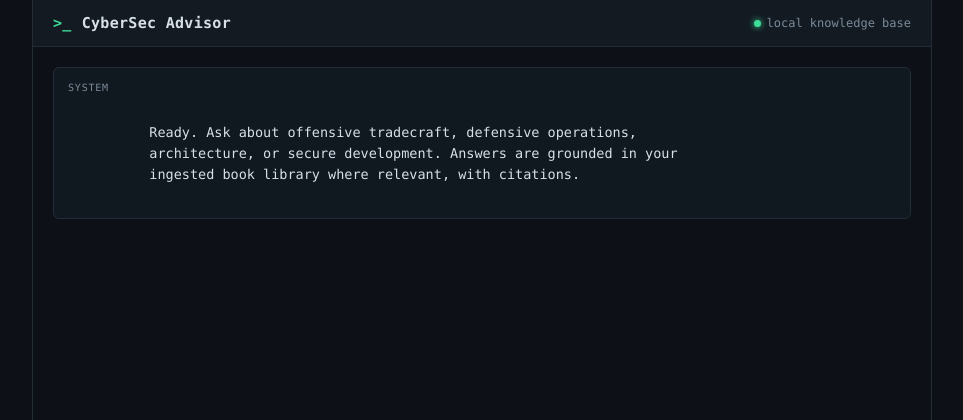
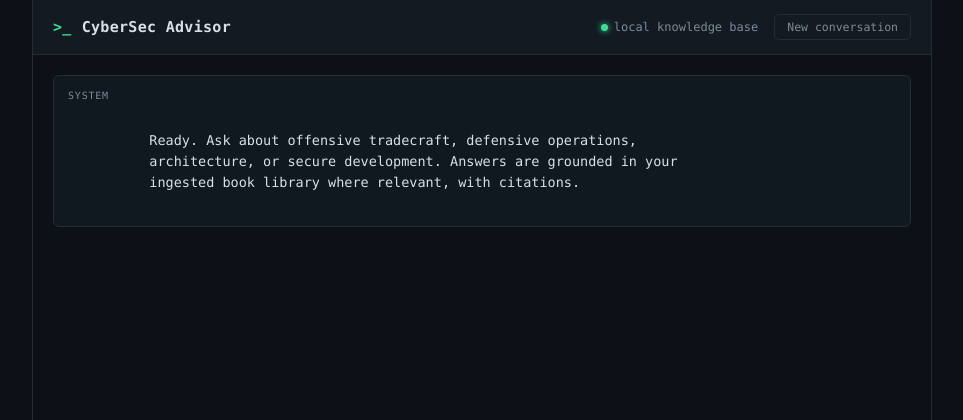
Before and after one commit to goutham-hari/cybersec-advisor, a Flask app: page / in a window 1280 px wide. Shown: the top 420 px of the page, without its empty margins (158-1121 px from the left). Run offline with Flask 3, Linux system fonts and the light colour scheme.

Commit message:
Add session-based multi-turn memory + migrate to google-genai SDK

```diff
--- a/app.py
+++ b/app.py
@@ -53,6 +53,8 @@ Behavior:
 - Cite the book/chapter/page provided in the context below when you use it.
 - If the retrieved context doesn't cover the question, say so plainly and answer
   from general knowledge instead, noting that it isn't from the book corpus.
+- Do not help with attacks against a named real-world target, system, or
+  organization when there's no indication of authorization.
 
 Below is retrieved context from the user's book library relevant to their question.
 Use it as your primary source when relevant.
@@ -96,10 +98,24 @@ if not api_key:
 else:
     genai.configure(api_key=api_key)
 
-model = genai.GenerativeModel("gemini-3.1-flash-lite") if api_key else None
+model = genai.GenerativeModel(
+    "gemini-3.1-flash-lite",
+    system_instruction=SYSTEM_PROMPT,
+) if api_key else None
 
-# Keep simple in-memory conversation history (resets on server restart)
-conversation_history = []
+# ---- Conversation memory ----
+# A single ongoing chat session, kept in memory only (resets when the server
+# restarts, or when the user clicks "New conversation" in the UI). This lets
+# follow-up questions like "explain more about that" work, since Gemini's
+# chat session automatically carries prior turns as context.
+chat_session = None
+
+
+def get_chat_session():
+    global chat_session
+    if chat_session is None:
+        chat_session = model.start_chat(history=[])
+    return chat_session
 
 
 def retrieve_vector(question, k):
@@ -180,10 +196,14 @@ def ask():
         f"[{c['book']}, p.{c['page']}]\n{c['text']}" for c in chunks
     ) if chunks else "(no relevant chunks found in knowledge base)"
 
-    full_prompt = f"{SYSTEM_PROMPT}\n\n=== RETRIEVED CONTEXT ===\n{context_str}\n\n=== QUESTION ===\n{question}"
+    # The system prompt is already attached to the model via system_instruction,
+    # so each turn only needs the retrieved context + the new question. Prior
+    # turns are carried automatically by the chat session.
+    turn_message = f"=== RETRIEVED CONTEXT ===\n{context_str}\n\n=== QUESTION ===\n{question}"
 
     try:
-        response = model.generate_content(full_prompt)
+        chat = get_chat_session()
+        response = chat.send_message(turn_message)
         answer = response.text
     except Exception as e:
         return jsonify({"error": f"Gemini API error: {str(e)}"}), 500
@@ -191,6 +211,14 @@ def ask():
     sources = [{"book": c["book"], "page": c["page"]} for c in chunks]
 
     return jsonify({"answer": answer, "sources": sources})
+
+
+@app.route("/api/reset", methods=["POST"])
+def reset():
+    """Start a fresh conversation, discarding prior turns' memory."""
+    global chat_session
+    chat_session = None
+    return jsonify({"status": "reset"})
 
 
 def open_browser_window():
--- a/static/app.js
+++ b/static/app.js
@@ -2,6 +2,7 @@ const chat = document.getElementById('chat');
 const form = document.getElementById('composer');
 const input = document.getElementById('question');
 const sendBtn = document.getElementById('send-btn');
+const resetBtn = document.getElementById('reset-btn');
 
 function escapeHtml(str) {
   const div = document.createElement('div');
@@ -88,3 +89,16 @@ input.addEventListener('input', () => {
   input.style.height = 'auto';
   input.style.height = Math.min(input.scrollHeight, 160) + 'px';
 });
+
+resetBtn.addEventListener('click', async () => {
+  resetBtn.disabled = true;
+  try {
+    await fetch('/api/reset', { method: 'POST' });
+  } catch (err) {
+    // even if the request fails, still clear the visible chat locally
+  }
+  chat.innerHTML = '';
+  addMessage('system', 'New conversation started. Previous context has been cleared.');
+  resetBtn.disabled = false;
+  input.focus();
+});
--- a/static/style.css
+++ b/static/style.css
@@ -64,6 +64,34 @@ html, body {
   display: flex;
   align-items: center;
   gap: 6px;
+}
+
+.status-group {
+  display: flex;
+  align-items: center;
+  gap: 16px;
+}
+
+#reset-btn {
+  background: transparent;
+  color: var(--muted);
+  border: 1px solid var(--border);
+  border-radius: 5px;
+  padding: 5px 12px;
+  font-family: var(--mono);
+  font-size: 11.5px;
+  cursor: pointer;
+  transition: all 0.15s ease;
+}
+
+#reset-btn:hover {
+  color: var(--accent);
+  border-color: var(--accent);
+}
+
+#reset-btn:disabled {
+  opacity: 0.5;
+  cursor: not-allowed;
 }
 
 .dot {
--- a/templates/index.html
+++ b/templates/index.html
@@ -13,8 +13,11 @@
         <span class="brand-mark">&gt;_</span>
         <span class="brand-name">CyberSec Advisor</span>
       </div>
-      <div class="status" id="status">
-        <span class="dot"></span> local knowledge base
+      <div class="status-group">
+        <div class="status" id="status">
+          <span class="dot"></span> local knowledge base
+        </div>
+        <button id="reset-btn" title="Start a new conversation (clears memory)">New conversation</button>
       </div>
     </header>
 
```
